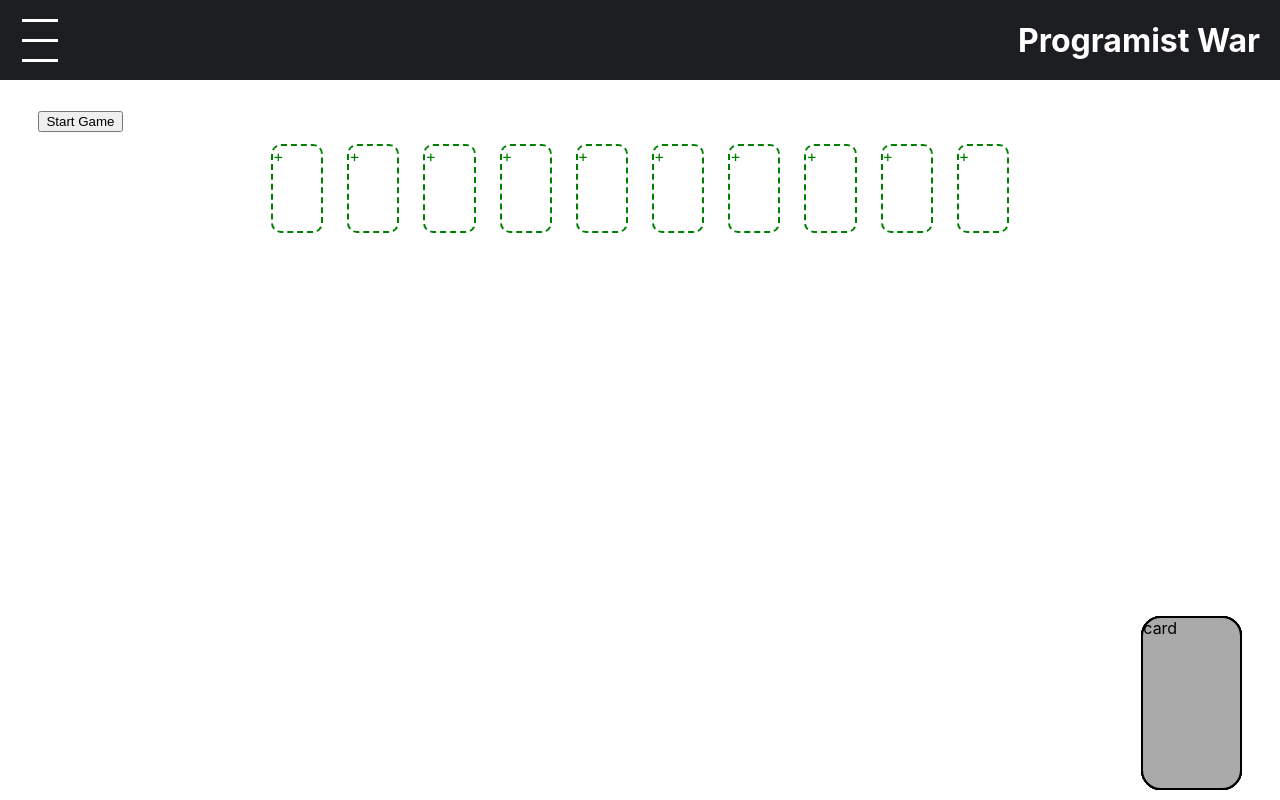
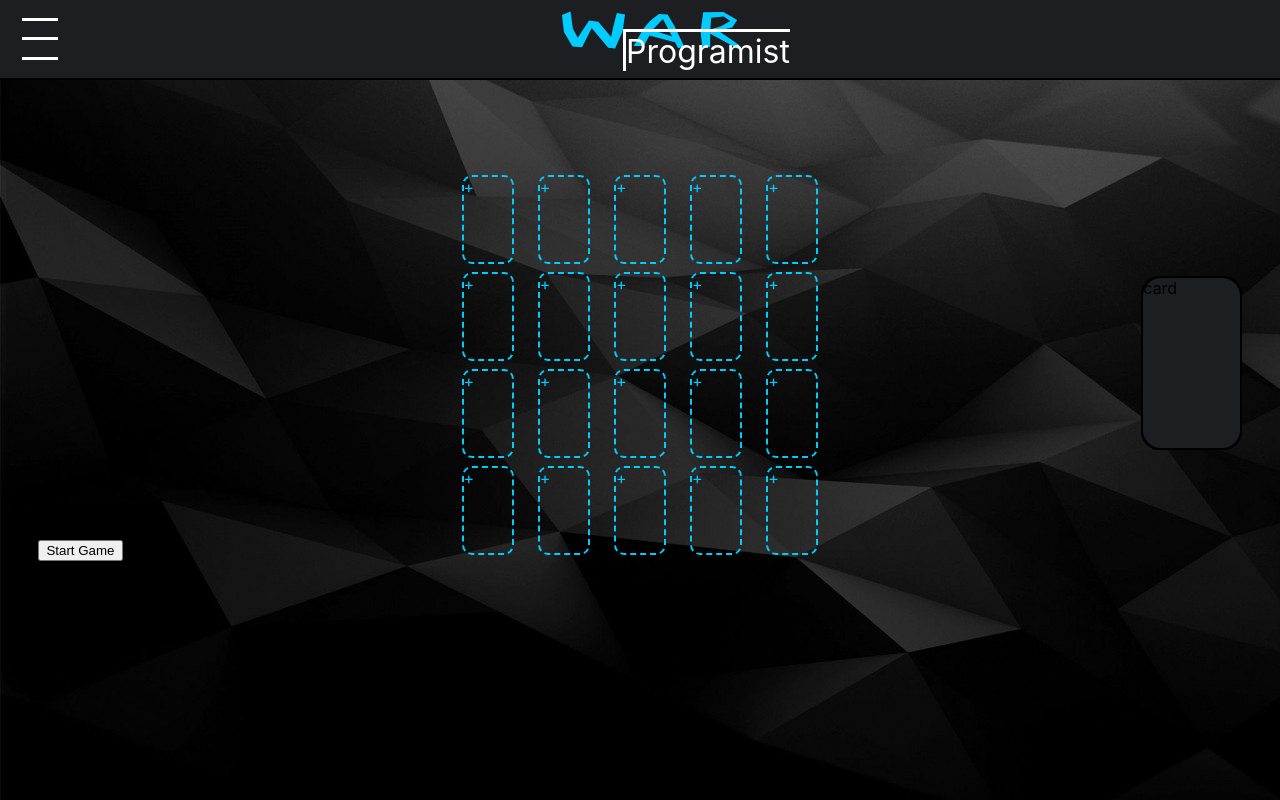
Before and after one commit to mickuki112/Programist-War, a React (Create React App) app: page /game in a window 1280 px wide. Built offline with nearby package versions, Linux system fonts and the light colour scheme.

Commit message:
add mechanic putting cards and add logo

```diff
--- a/src/App.css
+++ b/src/App.css
@@ -1,4 +1,4 @@
 body{
-    background-color: #fff;
     height: 100%;
+    padding-top: 80px;
 }
--- a/src/components/Abaut/Abaut.module.css
+++ b/src/components/Abaut/Abaut.module.css
@@ -5,6 +5,7 @@
     padding: 20px;
     border: 2px solid #000;
     border-radius: 30px;
+    background-color: #1d1e22;
 }
 .Img{
     width:80%;
--- a/src/components/FullTitle/FullTitle.module.css
+++ b/src/components/FullTitle/FullTitle.module.css
@@ -1,19 +1,21 @@
 .Container{
-    width: 30%;
+    padding: 10px;
+    width: 350px;
     margin: auto;
-    height: 40%;
+    height: 100%;
     position:relative;
 }
 .Title{
     display: flex;
-    width: 100%;
-    height: 130px;
+    width: 200px;
+    height: 50%;
+    margin: auto;
 }
 .Programist{
     position:absolute;
-    right:-20%;
-    top:60%;
-    font-size: 5em;
+    left:40%;
+    top:30%;
+    font-size: 2em;
     z-index: 2;
     border-top: 3px solid #fff;
     border-left: 3px solid #fff;
--- a/src/components/Game/Cards/Cards.module.css
+++ b/src/components/Game/Cards/Cards.module.css
@@ -5,7 +5,7 @@
     border-radius: 20px;
     position: absolute;
     right:0%;
-    bottom:0%;
+    bottom:50%;
     transition: transform 0.3s ease-out;
-    background-color: #aaa;
+    background-color: #1d1e22;
 }
--- a/src/components/Game/Table/Add/Add.module.css
+++ b/src/components/Game/Table/Add/Add.module.css
@@ -2,7 +2,7 @@
     height: 100%;
     width: 4%;
     margin:1%;
-    border:dashed 2px green;
+    border:dashed 2px #00CCFF;
     border-radius: 10px;
-    color: green;
+    color: #00CCFF;
 }
--- a/src/components/Game/Table/Table.js
+++ b/src/components/Game/Table/Table.js
@@ -3,13 +3,30 @@ import Add from './Add/Add';
 import styles from './Table.module.css';
 
 const Table=(props)=>{
-    const table=props.field.map((_,i)=>{
+    const table0=props.field.map((_,i)=>{
+    if(5>i){
         return <Add key={i} clicked={(()=>props.clicked(i))}/>
+    }
+    })
+    const table1=props.field.map((_,i)=>{
+    if(5<=i){
+        return <Add key={i} clicked={(()=>props.clicked(i))}/>
+    }
     })
     return(
     <React.Fragment>
+    <div className={styles.Buffor}></div>
+    <div className={styles.TableRow}>
+        {table0}
+    </div>
+    <div className={styles.TableRow}>
+        {table1}
+    </div>
         <div className={styles.TableRow}>
-            {table}
+            {table0}
+        </div>
+        <div className={styles.TableRow}>
+            {table1}
         </div>
     </React.Fragment>
 );}
--- a/src/components/Game/Table/Table.module.css
+++ b/src/components/Game/Table/Table.module.css
@@ -4,4 +4,8 @@
     display:flex;
     justify-content: center;
     flex-wrap: wrap;
+    margin-top: 1%;
 }
+.Buffor{
+    height: 6%;
+}
--- a/src/components/Layout/Navigation/Toolbar/Toolbar.js
+++ b/src/components/Layout/Navigation/Toolbar/Toolbar.js
@@ -1,6 +1,7 @@
 import React from'react';
 import styles from'./Toolbar.module.css';
-import NavigationItems from '../NavigationItems/NavigationItems'
+import NavigationItems from '../NavigationItems/NavigationItems';
+import FullTitle from '../../../FullTitle/FullTitle';
 const toolbar =(props)=>(
         <header className={styles.Toolbar}>
             <div className={styles.DrawerToggle} onClick={props.clicked}>
@@ -9,9 +10,8 @@ const toolbar =(props)=>(
                 <div></div>
             </div>
             <div className={styles.Logo}>
-
             </div>
-            <h1>Programist War</h1>
+            <FullTitle/>
         </header>
 );
 
--- a/src/components/Layout/Navigation/Toolbar/Toolbar.module.css
+++ b/src/components/Layout/Navigation/Toolbar/Toolbar.module.css
@@ -10,6 +10,9 @@
     padding: 0 20px;
     box-sizing:border-box;
     z-index: 90;
+    position: absolute;
+    border-bottom: 2px solid #000;
+
 }
 .Toolbar nav{
     height: 100%;
--- a/src/container/Game/Game.js
+++ b/src/container/Game/Game.js
@@ -5,12 +5,30 @@ import math from 'mathjs';
 import Table from '../../components/Game/Table/Table';
 class Builder extends Component{
     state={
-        cards:[{position:false},
-            {position:false},
-            {position:false},
-            {position:false},
-            {position:false},
-            {position:false}]
+        cards:[{position:19},
+            {position:19},
+            {position:19},
+            {position:19},
+            {position:19},
+            {position:19},
+            {position:19},
+                {position:19},
+                {position:19},
+                {position:19},
+                {position:19},
+                {position:19}],
+        cardOpponent:[{position:19},
+            {position:19},
+            {position:19},
+            {position:19},
+            {position:19},
+            {position:19},
+            {position:19},
+                {position:19},
+                {position:19},
+                {position:19},
+                {position:19},
+                {position:19}]
     }
     game={
         hoverCard:false,
@@ -19,7 +37,8 @@ class Builder extends Component{
     }
     action=()=>{
         this.setState({
-            cards:[{position:1},{position:1},{position:1},{position:1},{position:1},{position:1},]
+            cards:[{position:20},{position:20},{position:20},{position:20},{position:20},{position:20},{position:20},{position:20},{position:20},{position:20},{position:20},],
+            cardOpponent:[{position:20},{position:20},{position:20},{position:20},{position:20},{position:20},{position:20},{position:20},{position:20},{position:20},{position:20},]
         });
     }
     playTheCard=(id)=>{
@@ -32,23 +51,44 @@ class Builder extends Component{
     hoverCard=(id)=>{
         this.game.hoverCard=id;
     }
+    tableNuber=(position)=>{if(position<5)
+        return(5);
+    else
+        return(10);}
     render(){
         const card=this.state.cards.map((counter,i)=>{
             const lenght=this.state.cards.length;
             let styleCard=null;
-            if(counter.position){
-                styleCard={transform:"translate3d(-"+(-i*(300/lenght)+650)+"%,"+(-50+math.abs(i-lenght/2)*(70/lenght))+"px,"+(i+5)+"px) rotate("+(-30+(60/(lenght-1))*i)+"deg)",};//do prawy Y i x
+            if(counter.position==20){
+                styleCard={transform:"translate3d(-"+(-i*(300/lenght)+650)+"%,"+(155+math.abs(i-lenght/2)*(70/lenght))+"%,"+(i+20)+"px) rotate("+(-30+(60/(lenght-1))*i)+"deg)",};//do prawy Y i x
+            }else
+            if(counter.position>=0 && 10>=counter.position){
+                styleCard={transform:"translate3d(-"+(326+76*(this.tableNuber(counter.position)-counter.position))+"%,"+(34+(this.tableNuber(counter.position)-5)*11.5)+"%,"+(i+5)+"px) rotate(0deg) scale(0.5)",};//do prawy Y i x
             }
-            if(counter.position>1){
+            return <Cards clicked={()=>{this.hoverCard(i)}} key={i} stylesCard={styleCard}/>
+        })
+
+
+        const cardOpponent=this.state.cardOpponent.map((counter,i)=>{
+            const lenght=this.state.cardOpponent.length;
+            let styleCard=null;
+            if(counter.position==20){
+                styleCard={transform:"translate3d(-"+(i*(300/lenght)+400)+"%,"+(-160-math.abs(i-lenght/2)*(70/lenght))+"%,"+(i+5)+"px) rotate("+(-30+(60/(lenght-1))*i)+"deg)",};//do prawy Y i x
+            }
+            if(counter.position>=0 && 10>=counter.position){
                 styleCard={transform:"translate3d(-"+(-i*(300/lenght)+650)+"%,"+(-300)+"%,"+(i+5)+"px) rotate("+(-30+(60/(lenght-1))*i)+"deg)",};//do prawy Y i x
             }
             return <Cards clicked={()=>{this.hoverCard(i)}} key={i} stylesCard={styleCard}/>
         })
+
+
         return(
             <div className={styles.GameDiv}>
-            <button onClick={this.action}>Start Game</button>
+                {cardOpponent}
             <Table clicked={this.playTheCard} field={this.game.field}/>
                 {card}
+                <button onClick={this.action}>Start Game</button>
+
             </div>
         );
     }
--- a/src/index.css
+++ b/src/index.css
@@ -5,6 +5,7 @@ body {
     sans-serif;
   -webkit-font-smoothing: antialiased;
   -moz-osx-font-smoothing: grayscale;
+  background-image: url("img/background.jpg");
 
 }
 
```
Also changed, not shown: img/background.jpg (added), src/img/background.jpg (added).
